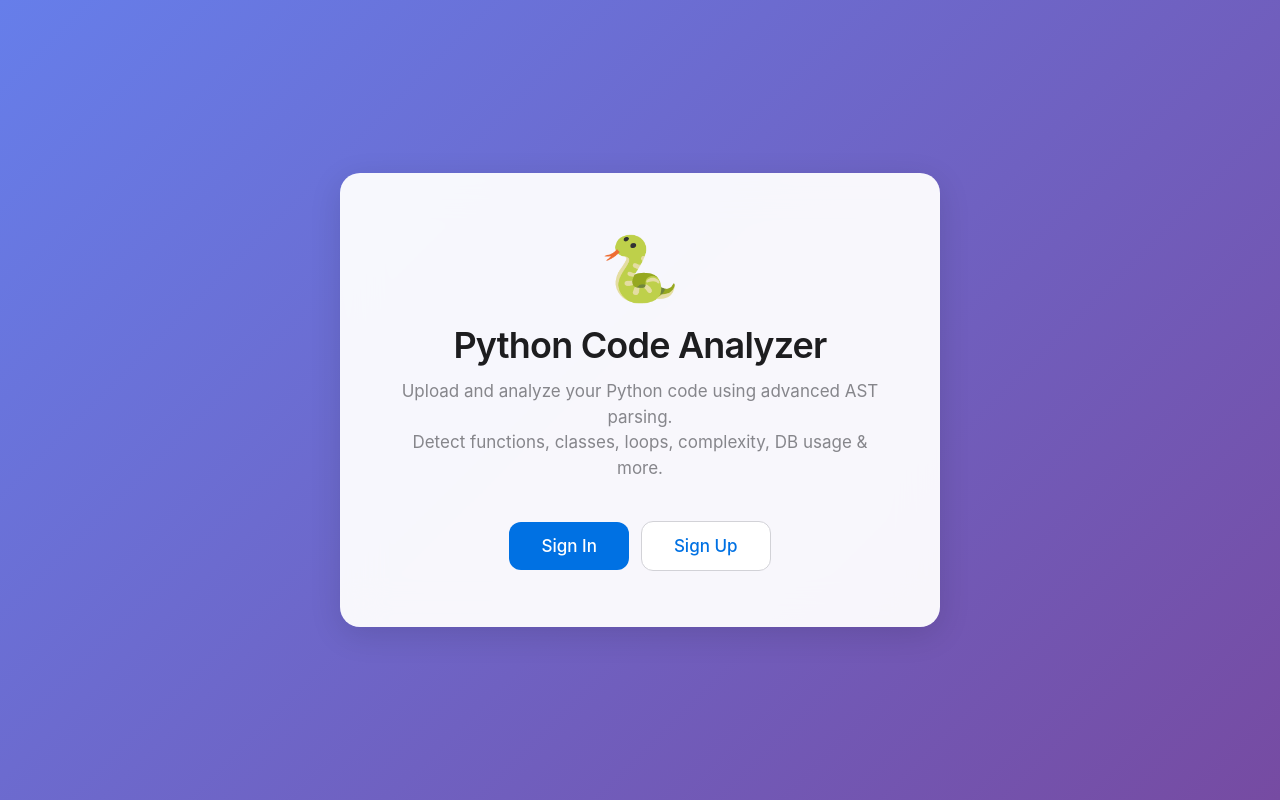
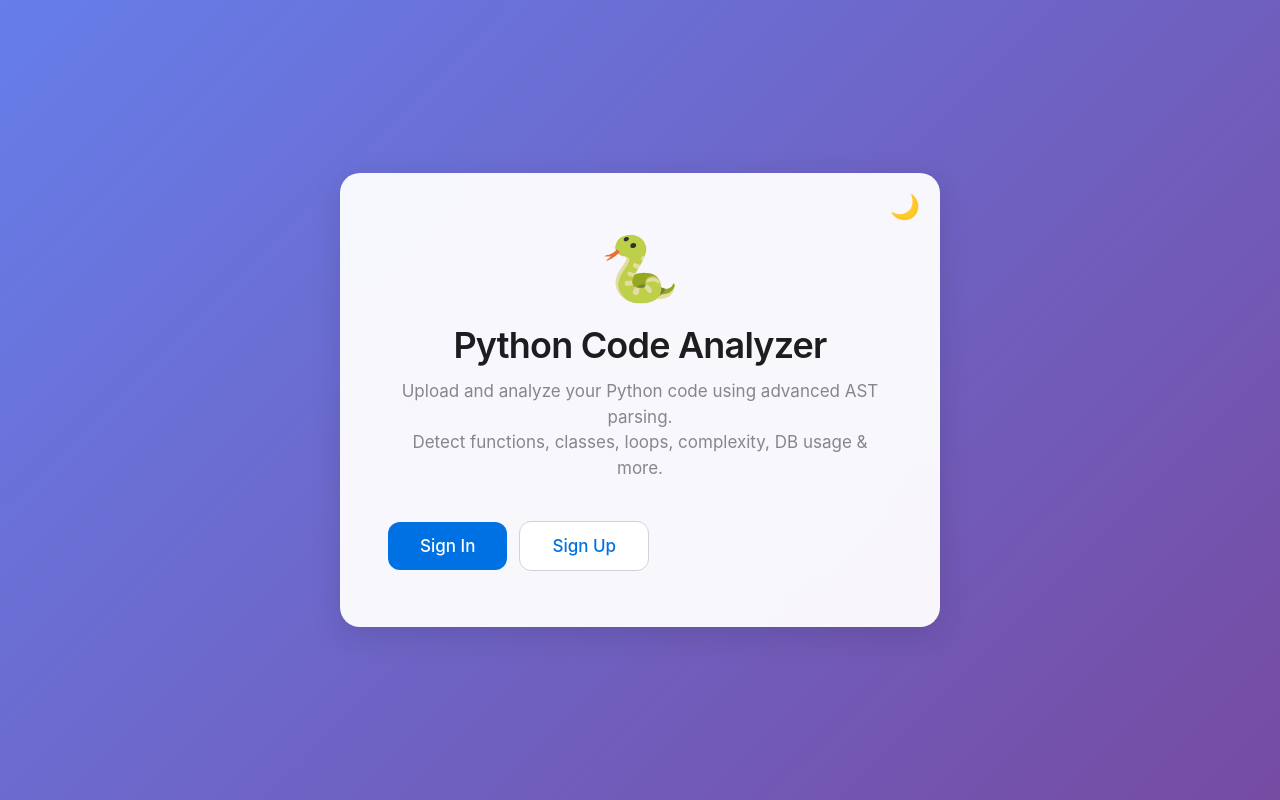
Before and after one commit to jeevamani007/jenkins_project, a Flask app: template templates/home.html in a window 1280 px wide. Run offline with Flask 3, Linux system fonts and the light colour scheme; the template is opened without the code that fills it, so the values that code supplies are empty.

Commit message:
Dark/brith mode button added

```diff
--- a/templates/home.html
+++ b/templates/home.html
@@ -4,7 +4,34 @@
     <meta charset="UTF-8">
     <meta name="viewport" content="width=device-width, initial-scale=1.0">
     <title>Python Code Analyzer</title>
+
     <style>
+        /* =====================
+           THEME VARIABLES
+        ====================== */
+        :root {
+            --bg-gradient: linear-gradient(135deg, #667eea 0%, #764ba2 100%);
+            --container-bg: rgba(255, 255, 255, 0.95);
+            --text-primary: #1d1d1f;
+            --text-secondary: #86868b;
+            --primary-btn: #0071e3;
+            --secondary-btn-bg: #ffffff;
+            --secondary-btn-border: #d2d2d7;
+        }
+
+        body.dark {
+            --bg-gradient: linear-gradient(135deg, #0f2027, #203a43, #2c5364);
+            --container-bg: rgba(30, 30, 30, 0.95);
+            --text-primary: #ffffff;
+            --text-secondary: #b5b5b5;
+            --primary-btn: #0a84ff;
+            --secondary-btn-bg: #1e1e1e;
+            --secondary-btn-border: #3a3a3c;
+        }
+
+        /* =====================
+           BASE STYLES
+        ====================== */
         * {
             margin: 0;
             padding: 0;
@@ -12,26 +39,50 @@
         }
 
         body {
-            font-family: -apple-system, BlinkMacSystemFont, 'Segoe UI', Roboto, 'Helvetica Neue', Arial, sans-serif;
-            background: linear-gradient(135deg, #667eea 0%, #764ba2 100%);
+            font-family: -apple-system, BlinkMacSystemFont, 'Segoe UI', Roboto, Arial, sans-serif;
+            background: var(--bg-gradient);
             min-height: 100vh;
             display: flex;
             align-items: center;
             justify-content: center;
             padding: 20px;
+            transition: background 0.4s ease;
         }
 
         .container {
             width: 100%;
             max-width: 600px;
-            background: rgba(255, 255, 255, 0.95);
+            background: var(--container-bg);
             backdrop-filter: blur(20px);
             padding: 56px 48px;
             border-radius: 20px;
             text-align: center;
             box-shadow: 0 8px 32px rgba(0, 0, 0, 0.12);
+            position: relative;
+            transition: background 0.4s ease;
         }
 
+        /* =====================
+           THEME TOGGLE
+        ====================== */
+        .theme-toggle {
+            position: absolute;
+            top: 20px;
+            right: 20px;
+            background: none;
+            border: none;
+            font-size: 24px;
+            cursor: pointer;
+            transition: transform 0.2s ease;
+        }
+
+        .theme-toggle:hover {
+            transform: scale(1.15);
+        }
+
+        /* =====================
+           CONTENT
+        ====================== */
         .logo {
             font-size: 64px;
             margin-bottom: 16px;
@@ -41,7 +92,7 @@
             font-size: 36px;
             font-weight: 600;
             margin-bottom: 12px;
-            color: #1d1d1f;
+            color: var(--text-primary);
             letter-spacing: -0.8px;
         }
 
@@ -49,7 +100,7 @@
             font-size: 17px;
             line-height: 1.5;
             margin-bottom: 40px;
-            color: #86868b;
+            color: var(--text-secondary);
         }
 
         .button-group {
@@ -69,77 +120,77 @@
             display: inline-block;
             width: 100%;
             max-width: 280px;
-            font-family: inherit;
         }
 
         .btn-primary {
-            background: #0071e3;
+            background: var(--primary-btn);
             color: #ffffff;
         }
 
         .btn-primary:hover {
-            background: #0077ed;
             transform: translateY(-2px);
             box-shadow: 0 4px 12px rgba(0, 113, 227, 0.3);
         }
 
-        .btn-primary:active {
-            transform: translateY(0);
-        }
-
         .btn-secondary {
-            background: #ffffff;
-            color: #0071e3;
-            border: 1px solid #d2d2d7;
+            background: var(--secondary-btn-bg);
+            color: var(--primary-btn);
+            border: 1px solid var(--secondary-btn-border);
         }
 
         .btn-secondary:hover {
-            background: #f5f5f7;
             transform: translateY(-2px);
-        }
-
-        .btn-secondary:active {
-            transform: translateY(0);
         }
 
         @media (min-width: 500px) {
             .button-group {
                 flex-direction: row;
-                justify-content: center;
             }
             .btn {
                 width: auto;
-                max-width: none;
-            }
-        }
-
-        @media (max-width: 480px) {
-            .container {
-                padding: 40px 32px;
-            }
-
-            h1 {
-                font-size: 28px;
-            }
-
-            .subtitle {
-                font-size: 15px;
             }
         }
     </style>
 </head>
+
 <body>
     <div class="container">
+        <!-- THEME BUTTON -->
+        <button class="theme-toggle" id="themeToggle">🌙</button>
+
         <div class="logo">🐍</div>
         <h1>Python Code Analyzer</h1>
         <p class="subtitle">
             Upload and analyze your Python code using advanced AST parsing.<br>
             Detect functions, classes, loops, complexity, DB usage & more.
         </p>
+
         <div class="button-group">
             <a href="/login" class="btn btn-primary">Sign In</a>
             <a href="/signup" class="btn btn-secondary">Sign Up</a>
         </div>
     </div>
+
+    <!-- =====================
+         JAVASCRIPT
+    ====================== -->
+    <script>
+        const toggleBtn = document.getElementById("themeToggle");
+        const body = document.body;
+
+        // Load saved theme
+        if (localStorage.getItem("theme") === "dark") {
+            body.classList.add("dark");
+            toggleBtn.textContent = "☀️";
+        }
+
+        toggleBtn.addEventListener("click", () => {
+            body.classList.toggle("dark");
+
+            const isDark = body.classList.contains("dark");
+            toggleBtn.textContent = isDark ? "☀️" : "🌙";
+            localStorage.setItem("theme", isDark ? "dark" : "light");
+        });
+    </script>
 </body>
 </html>
```
